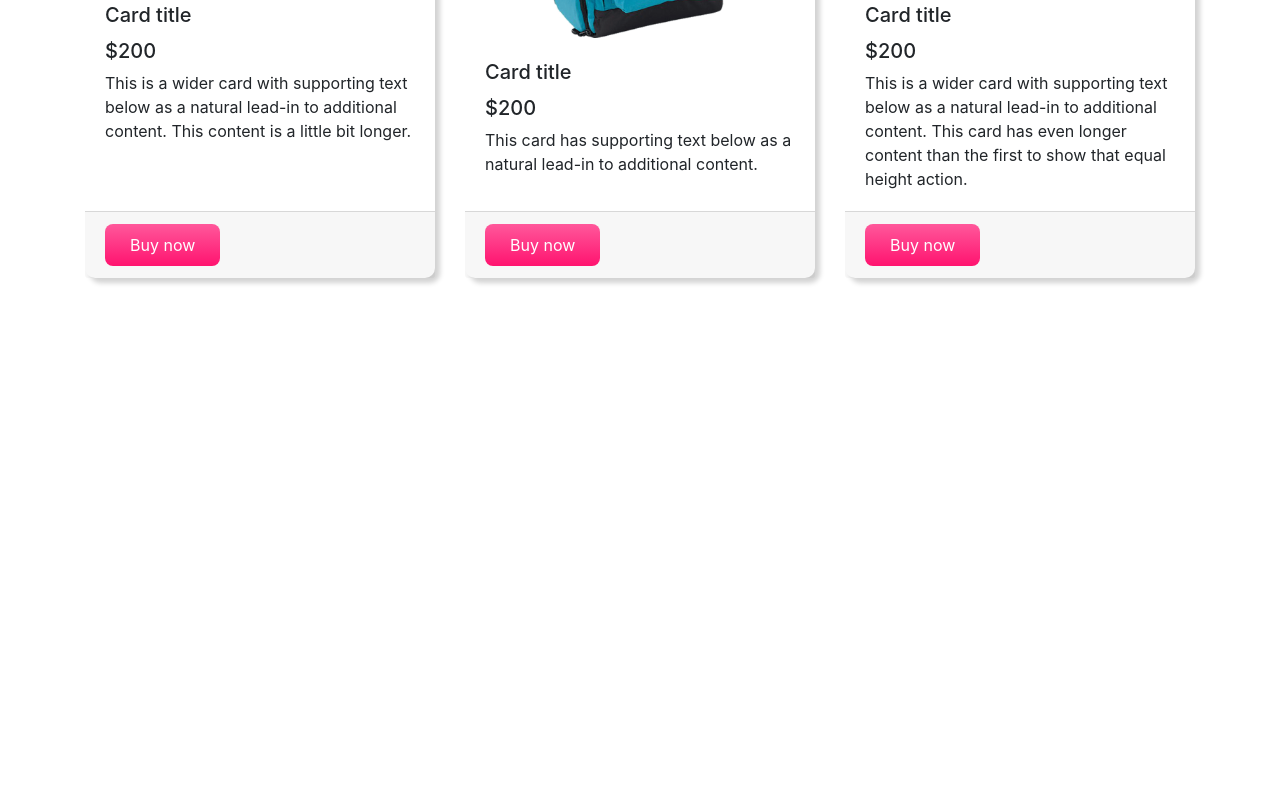
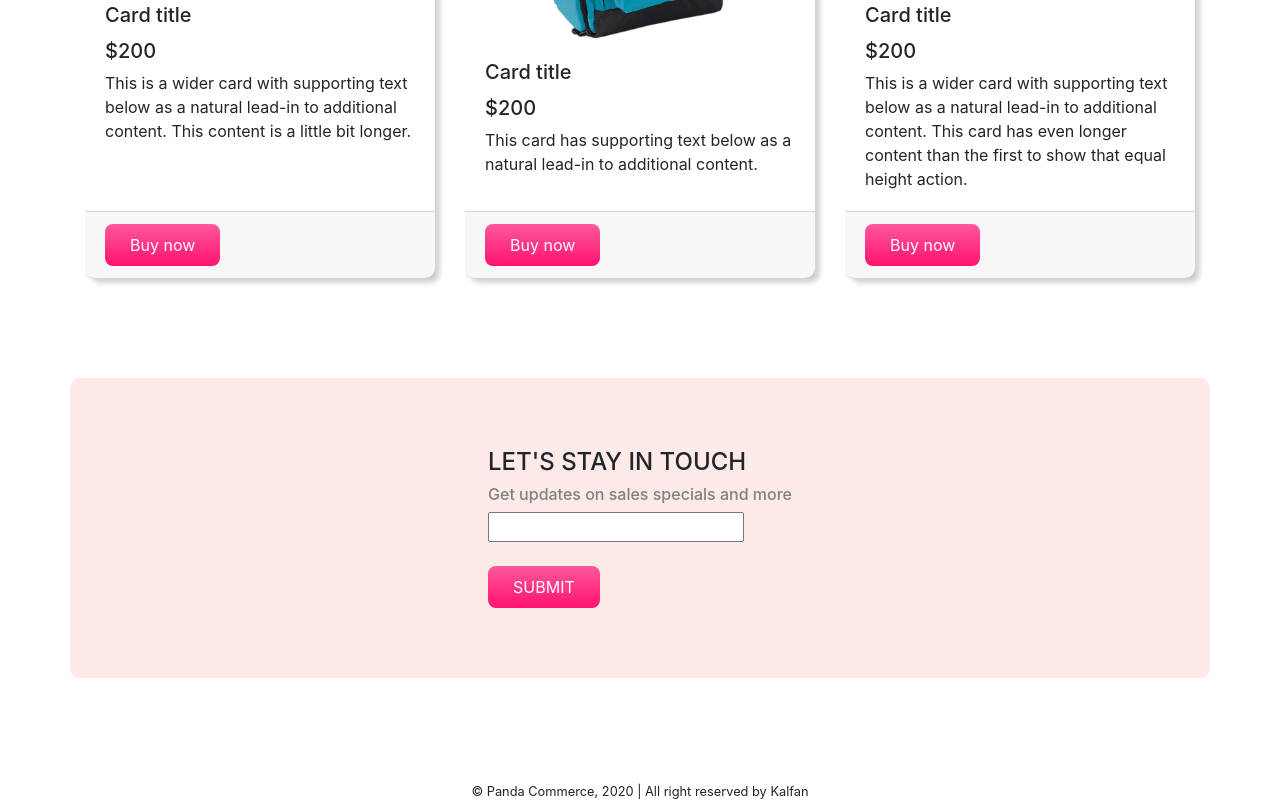
Before and after one commit to Ahmadkalfan/Panda-commerce, a plain HTML site: page index.html in a window 1280 px wide. Shown: the part 1881-2683 px from the top of the page. Before the commit the page ends 2259 px from the top, so only its background shows below. Drawn offline with nearby package versions, Linux system fonts and the light colour scheme.

Commit message:
panda commerce coding done

```diff
--- a/index.html
+++ b/index.html
@@ -191,6 +191,19 @@
     </div>
   </div>
 </div>
+<div class="d-flex justify-content-center align-items-center container Background-color" id="contactus">
+  <div>
+    <h4>LET'S STAY IN TOUCH</h4>
+  <h6>Get updates on sales specials and more</h6>
+  <input type="text">
+  <br>
+  <br>
+  <button class="Buy-now-button">SUBMIT</button>
+  </div>
+</div>
+<footer>
+  <small>© Panda Commerce, 2020 | All right reserved by Kalfan</small>
+</footer>
 <script src="https://code.jquery.com/jquery-3.5.1.slim.min.js" integrity="sha384-DfXdz2htPH0lsSSs5nCTpuj/zy4C+OGpamoFVy38MVBnE+IbbVYUew+OrCXaRkfj" crossorigin="anonymous"></script>
 <script src="https://cdn.jsdelivr.net/npm/popper.js@1.16.1/dist/umd/popper.min.js" integrity="sha384-9/reFTGAW83EW2RDu2S0VKaIzap3H66lZH81PoYlFhbGU+6BZp6G7niu735Sk7lN" crossorigin="anonymous"></script>
 <script src="https://cdn.jsdelivr.net/npm/bootstrap@4.5.3/dist/js/bootstrap.min.js" integrity="sha384-w1Q4orYjBQndcko6MimVbzY0tgp4pWB4lZ7lr30WKz0vr/aWKhXdBNmNb5D92v7s" crossorigin="anonymous"></script>
--- a/style.css
+++ b/style.css
@@ -46,3 +46,12 @@
  box-shadow: 5px 5px 5px lightgrey;
  border-radius: 10px;
 }
+#contactus{
+    height: 300px;
+}
+.container h6{
+    color: grey;
+}
+footer{
+    text-align: center;
+}
```
